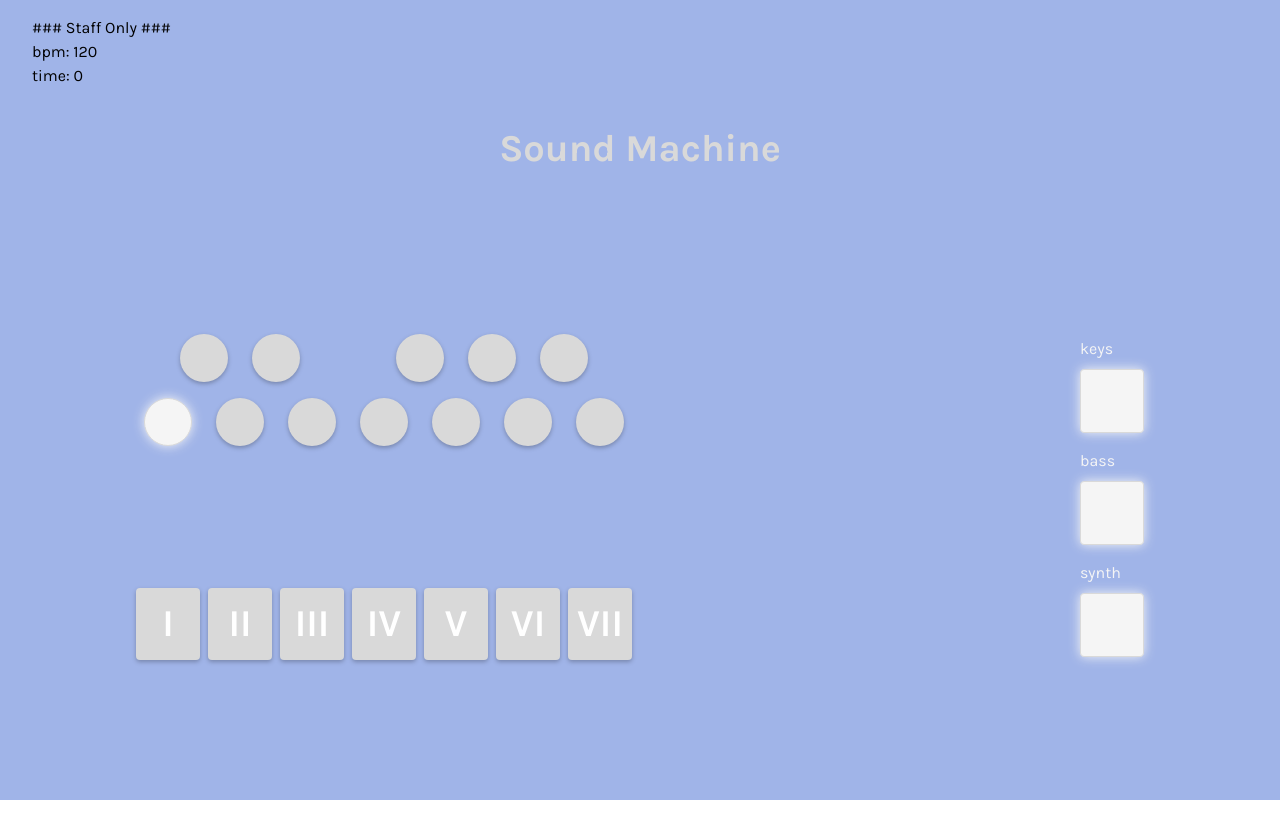
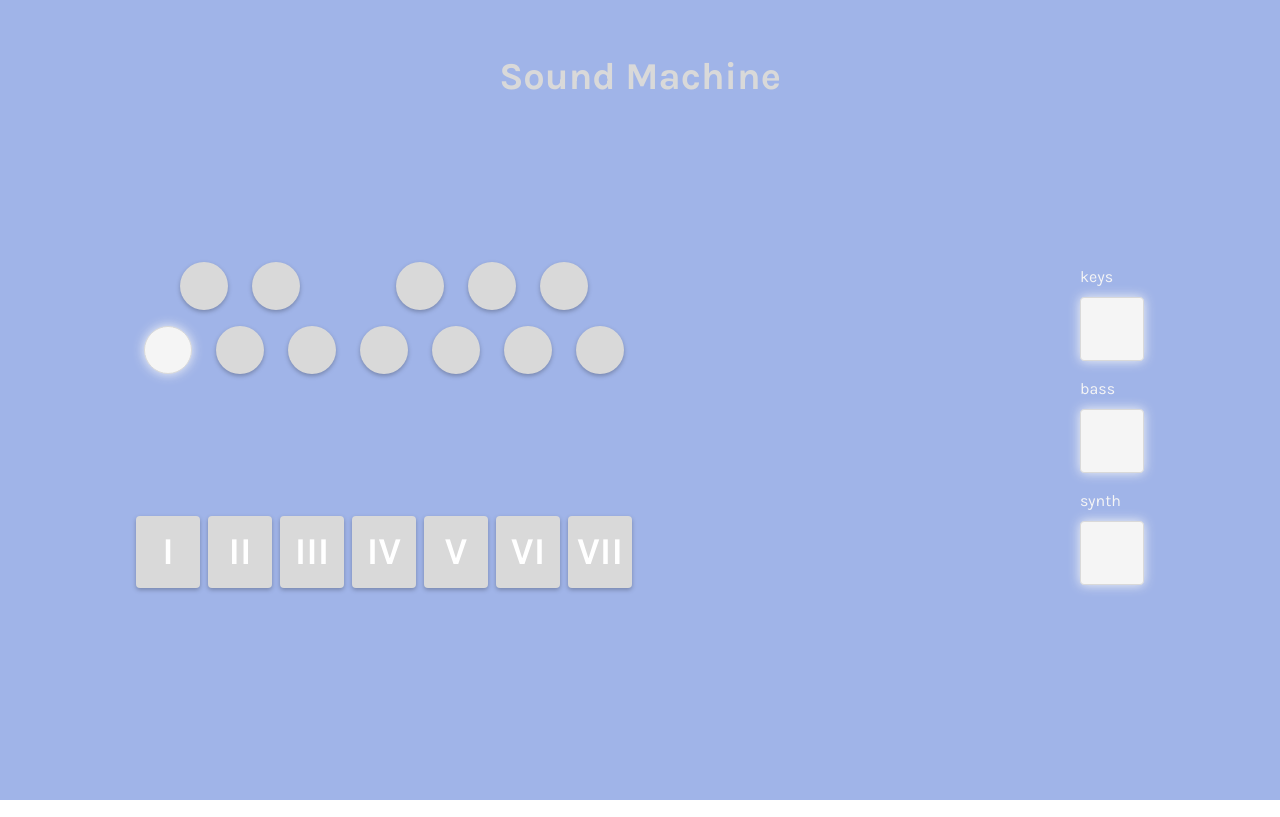
Before and after one commit to bvinicius/pomodore-app, a Vue app: page / in a window 1280 px wide. Built offline with nearby package versions, Linux system fonts and the light colour scheme; a web font is replaced by a local one.

Commit message:
Temporarily hides stats component

```diff
--- a/src/primary/App.vue
+++ b/src/primary/App.vue
@@ -40,7 +40,7 @@ import StatsComponent from '@/primary/components/molecules/StatsComponent.vue';
 const instrumentStore = useInstrumentStore();
 const notesStore = useNotesStore();
 
-const isStatsOn = import.meta.env.DEV;
+const isStatsOn = false;
 const stats = reactive<Record<string, unknown>>({
     bpm: Transport.bpm.value,
     time: 0
```
